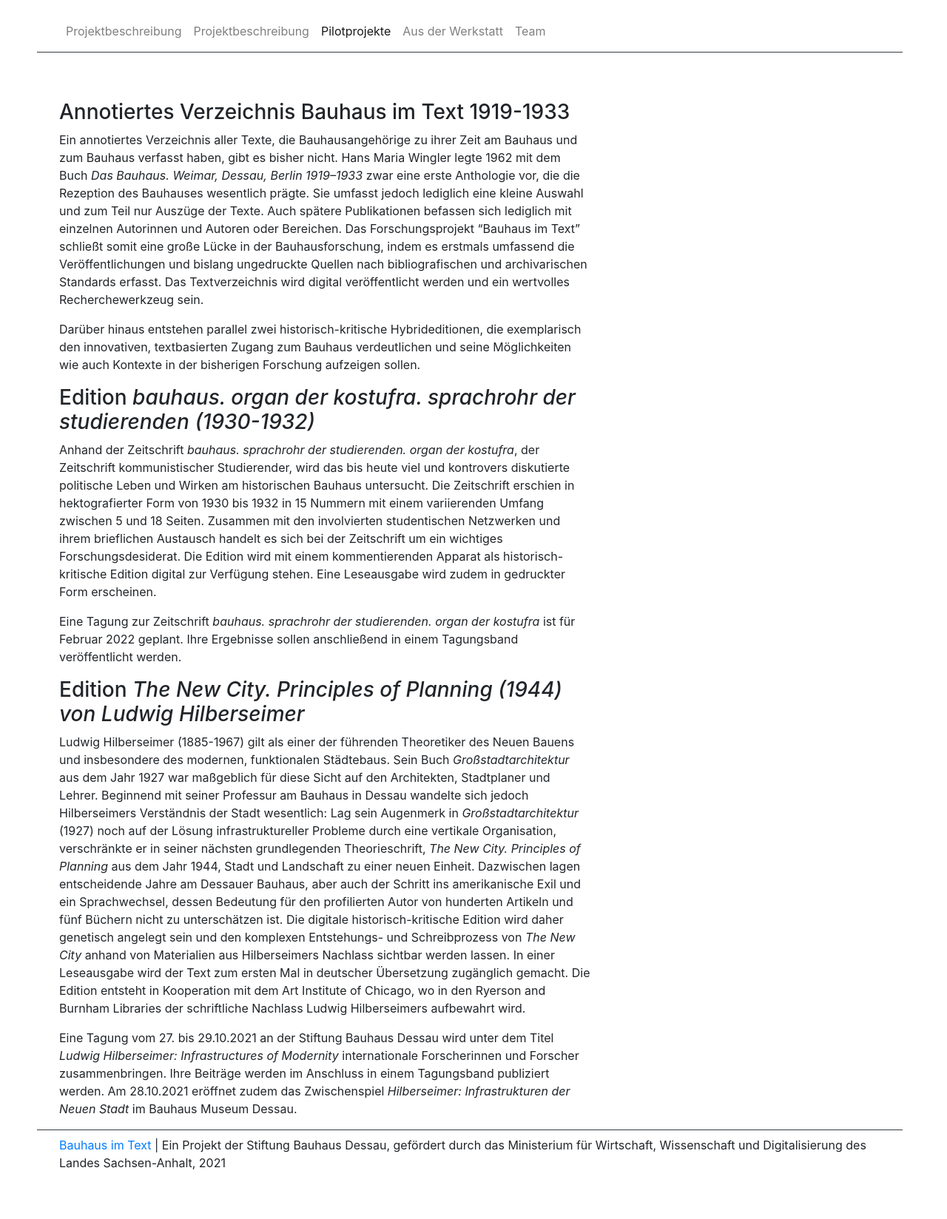
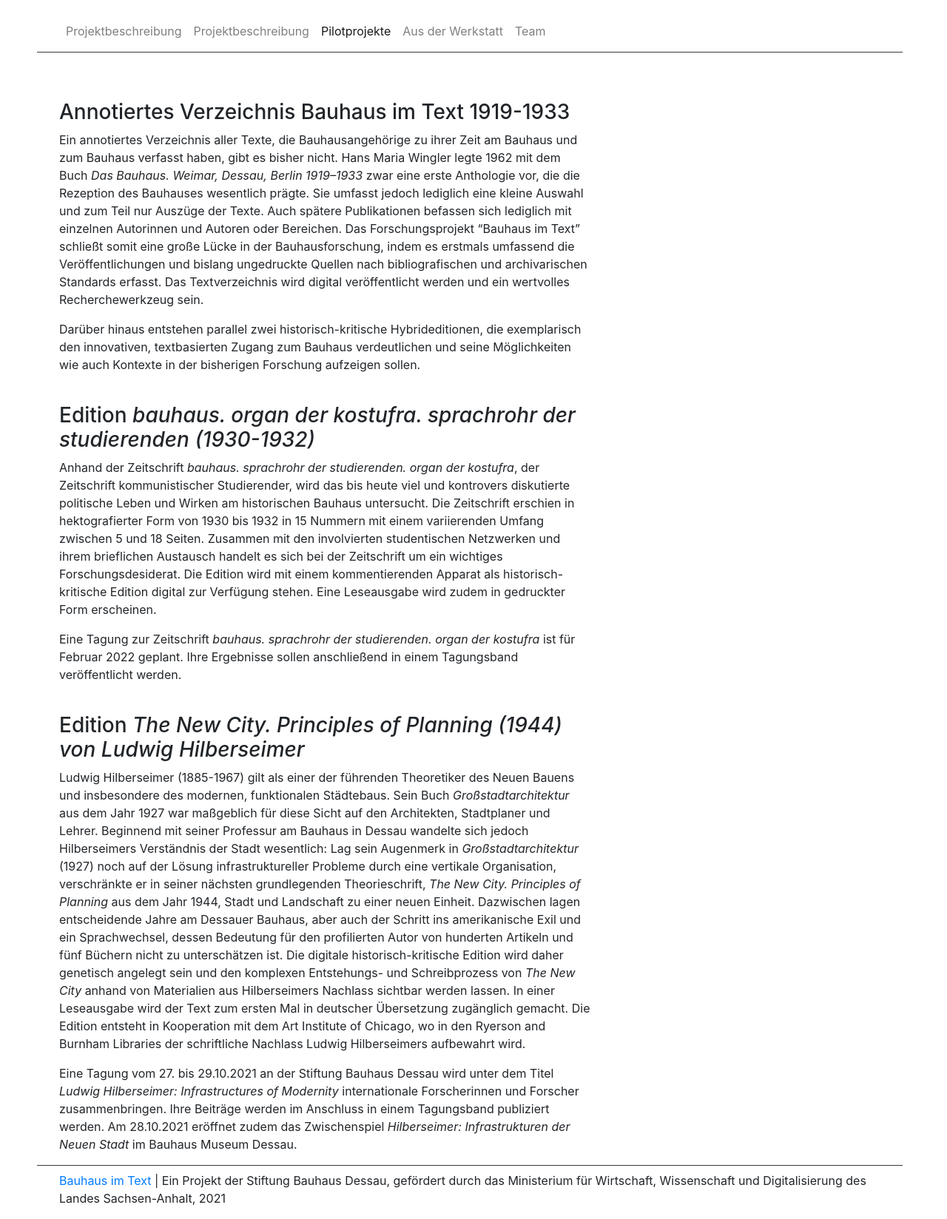
Before and after one commit to Bauhaus-im-Text/internetauftritt, a Jekyll site: the page built from pages/Pilotprojekte.md, in a window 1280 px wide. Shown: the whole page at 74% size. Built offline with Jekyll 4.4.1, drawn with Linux system fonts in a browser that asks for light colours; before the commit the page ends 1600 px from its top, so only the background shows below that.

Commit message:
Update Pilotprojekte.md

```diff
--- a/pages/Pilotprojekte.md
+++ b/pages/Pilotprojekte.md
@@ -17,9 +16,9 @@
 Darüber hinaus entstehen parallel zwei historisch-kritische Hybrideditionen, die exemplarisch den
 innovativen, textbasierten Zugang zum Bauhaus verdeutlichen und seine Möglichkeiten wie auch Kontexte in der bisherigen
 Forschung aufzeigen sollen.
-
-
-### Edition *bauhaus. organ der kostufra. sprachrohr der studierenden (1930-1932)*
+&nbsp;
+&nbsp;
+<h3> Edition <i>bauhaus. organ der kostufra. sprachrohr der studierenden (1930-1932)</i></h3>
 
 Anhand der Zeitschrift *bauhaus. sprachrohr der studierenden. organ der kostufra*, der Zeitschrift kommunistischer
 Studierender, wird das bis heute viel und kontrovers diskutierte politische Leben und Wirken am historischen Bauhaus
@@ -30,9 +29,9 @@
 
 Eine Tagung zur Zeitschrift *bauhaus. sprachrohr der studierenden. organ der kostufra* ist für Februar 2022 geplant.
 Ihre Ergebnisse sollen anschließend in einem Tagungsband veröffentlicht werden.
-
-
-### Edition *The New City. Principles of Planning (1944) von Ludwig Hilberseimer*
+&nbsp;
+&nbsp;
+<h3> Edition <i>The New City. Principles of Planning (1944) von Ludwig Hilberseimer</i></h3>
 
 Ludwig Hilberseimer (1885-1967) gilt als einer der führenden Theoretiker des Neuen Bauens und insbesondere des modernen,
 funktionalen Städtebaus. Sein Buch *Großstadtarchitektur* aus dem Jahr 1927 war maßgeblich für diese Sicht auf den Architekten,
```
Also changed, not shown: other parts of pages/Pilotprojekte.md (+3 -4 lines).
